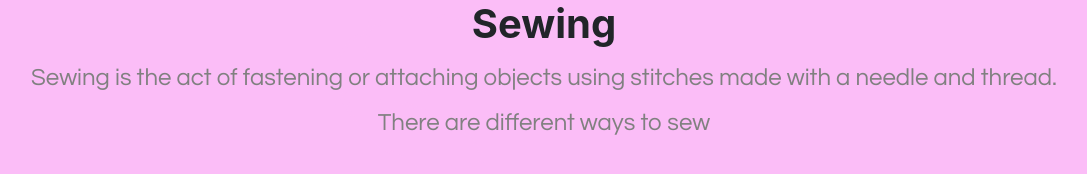
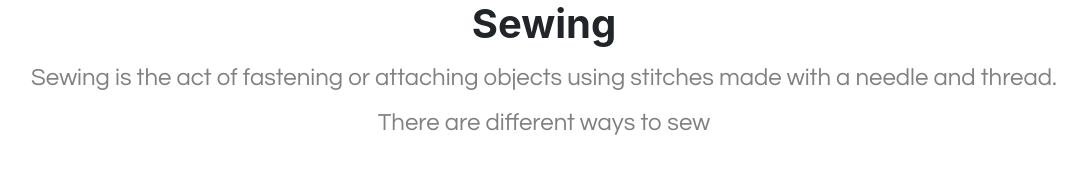
Before and after one commit to loopzoop/Pink, a plain HTML site: page index.html in a window 1280 px wide. Shown: the whole page, without its empty margins (96-1183 px from the left). Drawn offline with nearby package versions, Linux system fonts and the light colour scheme.

Commit message:
Update index.html

```diff
--- a/index.html
+++ b/index.html
@@ -5,7 +5,7 @@
   </head>
   <body>
     <font face="Century Gothic" color="grey">
-    <body background="tt.png">
+    <background="qoqoqo.png">
     <h4><p class="text-center">Sewing is the act of fastening
     or attaching objects using stitches made with a needle and thread.</p></h4>
     <h4><p class="text-center">There are different ways to sew</p></h4>
```
